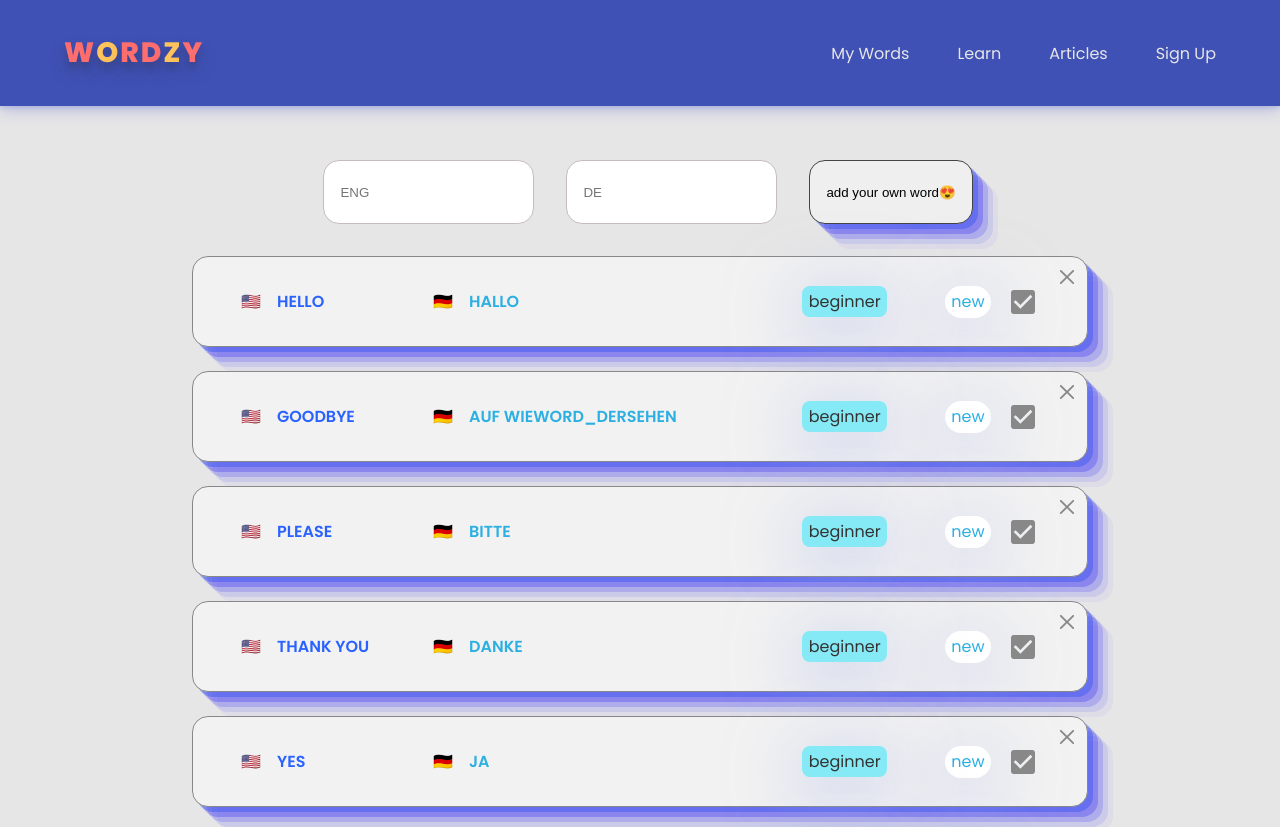
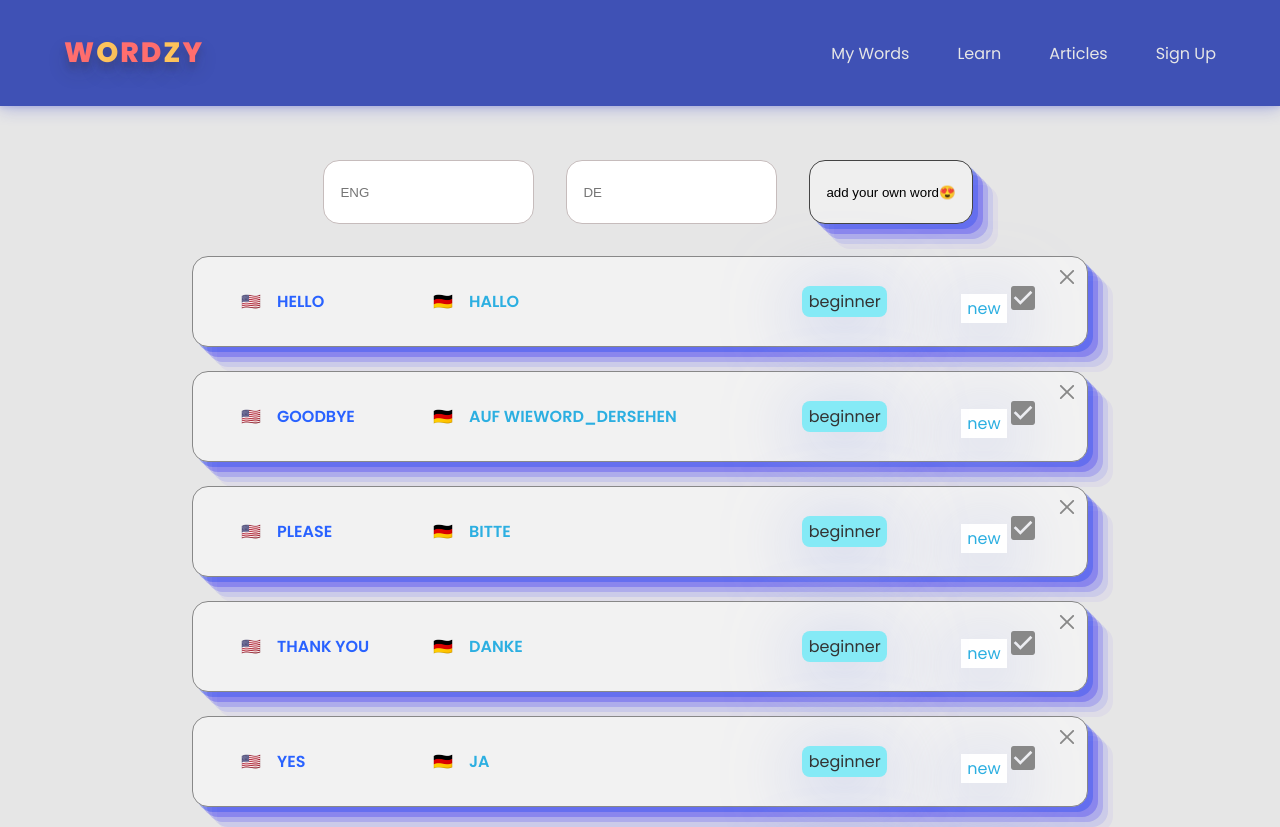
Before and after one commit to NataliaPnk/wordzy_app, a React (Create React App) app: page / in a window 1280 px wide. Shown: the top 827 px of the page. Built offline with nearby package versions, Linux system fonts and the light colour scheme.

Commit message:
added status

```diff
--- /dev/null
+++ b/src/components/ProgressStatus/index.jsx
@@ -0,0 +1,44 @@
+import React from "react";
+import { IoMdCheckbox } from "react-icons/io";
+import { useDispatch, useSelector } from "react-redux";
+import { changeStatusAction as changeWordStatusAction } from "../../store/reducers/wordsReducer";
+import { changeStatusAction as changeWordByLevelStatusAction } from "../../store/reducers/wordsByLevelReducer";
+
+export default function ProgressStatus({ id, type }) {
+  const dispatch = useDispatch();
+
+  const word = useSelector((state) =>
+    state.wordsByLevel.find((el) => el.id === id)
+  );
+
+  const progress = word.status === "false" ? "new" : "learned";
+
+  const checkStyle = {
+    color: word.status === "false" ? "#888888" : "#FFC45C",
+    width: "2rem",
+    height: "2rem",
+  };
+
+  const statusStyle = {
+    color: word.status === "false" ? "#2CAFE1" : "#333333",
+    backgroundColor: word.status === "false" ? "white" : "#FF6E6E",
+    boxShadow: "rgba(153, 167, 228, 0.56) 0px 12px 70px 4px",
+    padding: "0.2rem 0.4rem",
+    fontSize: "1rem",
+  };
+
+  const handleClick = () => {
+    if (type === "word") {
+      dispatch(changeWordStatusAction(id));
+    } else if (type === "wordByLevel") {
+      dispatch(changeWordByLevelStatusAction(id));
+    }
+  };
+
+  return (
+    <div>
+      <span style={statusStyle}>{progress}</span>
+      <IoMdCheckbox style={checkStyle} onClick={handleClick} />
+    </div>
+  );
+}
--- a/src/components/WordByLevelItem/index.jsx
+++ b/src/components/WordByLevelItem/index.jsx
@@ -2,8 +2,9 @@ import React from "react";
 import { useDispatch, useSelector } from "react-redux";
 import { changeLangAction } from "../../store/reducers/wordsByLevelReducer";
 import s from "../WordByLevelItem/index.module.css";
+import ProgressStatus from "../ProgressStatus";
 
-export default function WordByLevelItem({ id, style }) {
+export default function WordByLevelItem({ id }) {
   const dispatch = useDispatch();
 
   const word = useSelector((state) =>
@@ -19,6 +20,7 @@ export default function WordByLevelItem({ id, style }) {
   return (
     <div onClick={handleClick} className={s.item}>
       <p>{displayWord}</p>
+      <ProgressStatus type="wordByLevel" id={id} />
     </div>
   );
 }
--- a/src/components/WordByLevelItem/index.module.css
+++ b/src/components/WordByLevelItem/index.module.css
@@ -8,9 +8,19 @@
   background-color: #f2f2f2;
   height: 200px;
   font-size: 28px;
+  position: relative;
 
   box-shadow: rgba(3, 86, 230, 0.25) 0px 4px 8px -2px,
   rgba(9, 30, 66, 0.08) 0px 0px 0px 1px;
 
   flex: 0 0 100%; /*Each card takes 100% width of the container*/
 }
+
+.item > div {
+position: absolute;
+right: 1rem;
+bottom: 1rem;
+display: flex;
+align-items: center;
+gap: 1rem;
+}
--- a/src/components/WordItem/index.jsx
+++ b/src/components/WordItem/index.jsx
@@ -1,38 +1,17 @@
 import React from "react";
-import { IoMdCheckbox } from "react-icons/io";
 import { RxCross2 } from "react-icons/rx";
 import s from "../WordItem/index.module.css";
 import { useDispatch } from "react-redux";
-import {
-  changeStatusAction,
-  deleteWordAction,
-} from "../../store/reducers/wordsReducer";
+import { deleteWordAction } from "../../store/reducers/wordsReducer";
 import { motion } from "motion/react";
+import ProgressStatus from "../ProgressStatus";
 
 export default function WordItem({
   id,
   word_eng = "",
   word_de = "",
-  lang,
-  status,
   level = "",
 }) {
-  const progress = status === "false" ? "new" : "learned";
-
-  const checkStyle = {
-    color: status === "false" ? "#888888" : "#FFC45C",
-    width: "2rem",
-    height: "2rem",
-  };
-
-  const statusStyle = {
-    color: status === "false" ? "#2CAFE1" : "#333333",
-    backgroundColor: status === "false" ? "white" : "#FF6E6E",
-    boxShadow: "rgba(153, 167, 228, 0.56) 0px 12px 70px 4px",
-    padding: "0.2rem 0.4rem",
-    fontSize: "1rem",
-  };
-
   const levelStyle = {
     color: level === "beginner" ? "#333333" : "#F2F2F2",
     backgroundColor: level === "beginner" ? "#85EAF6" : "#6FCF97",
@@ -43,14 +22,6 @@ export default function WordItem({
   };
 
   const dispatch = useDispatch();
-
-  function handleDelete(e) {
-    e.stopPropagation();
-
-    if (window.confirm("Are you sure you want to delete this word?")) {
-      dispatch(deleteWordAction(id));
-    }
-  }
 
   return (
     <motion.div
@@ -75,16 +46,12 @@ export default function WordItem({
         </p>
       </div>
       <div>
-        <span style={statusStyle}>{progress}</span>
-        <IoMdCheckbox
-          style={checkStyle}
-          onClick={() => dispatch(changeStatusAction(id))}
-        />
+        <ProgressStatus type="word" id={id} />
       </div>
       {level && typeof level === "string" && level.trim() && (
         <p style={levelStyle}>{level}</p>
       )}
-      <RxCross2 onClick={(e) => handleDelete(e)} />
+      <RxCross2 onClick={() => dispatch(deleteWordAction(id))} />
     </motion.div>
   );
 }
--- a/src/components/WordItem/index.module.css
+++ b/src/components/WordItem/index.module.css
@@ -12,9 +12,6 @@
   box-shadow: rgba(46, 75, 240, 0.4) 5px 5px, rgba(53, 46, 240, 0.3) 10px 10px,
     rgba(59, 46, 240, 0.2) 15px 15px, rgba(46, 53, 240, 0.1) 20px 20px,
     rgba(82, 46, 240, 0.05) 25px 25px;
-
-
-
 }
 
 .item:hover {
--- /dev/null
+++ b/src/context.js
@@ -0,0 +1,3 @@
+import { createContext } from "react";
+
+export const Context = createContext();
--- a/src/pages/MyWordsPage/index.jsx
+++ b/src/pages/MyWordsPage/index.jsx
@@ -9,7 +9,7 @@ export default function MyWordsPage() {
   return (
     <div>
       <AddWordForm />
-      <WordsContainer words={wordsState} />
+      <WordsContainer words={wordsState} progressStyle={true} />
     </div>
   );
 }
--- a/src/pages/WordsByLevelPage/index.jsx
+++ b/src/pages/WordsByLevelPage/index.jsx
@@ -7,7 +7,7 @@ export default function WordsByLevelPage() {
 
   return (
     <div className={s.wrapper}>
-      <WordsByLevelContainer />
+      <WordsByLevelContainer progressStyle={true} />
     </div>
   );
 }
--- a/src/store/reducers/wordsByLevelReducer.js
+++ b/src/store/reducers/wordsByLevelReducer.js
@@ -1,11 +1,19 @@
 import { wordsData } from "../../data/wordsData";
 
 const CHANGE_LANG = "CHANGE_LANG";
+const CHANGE_STATUS = "CHANGE_STATUS";
+
 
 export const changeLangAction = (word_id) => ({
   type: CHANGE_LANG,
   payload: word_id,
 });
+
+export const changeStatusAction = (word_id) => ({
+  type: CHANGE_STATUS,
+  payload: word_id,
+});
+
 
 export const wordsByLevelReducer = (state = wordsData, action) => {
   if (action.type === CHANGE_LANG) {
@@ -14,6 +22,10 @@ export const wordsByLevelReducer = (state = wordsData, action) => {
         ? { ...el, lang: el.lang === "eng" ? "de" : "eng" }
         : el
     );
+  } else if (action.type === CHANGE_STATUS) {
+    const target = state.find((el) => el.id === action.payload);
+    target.status = target.status === "false" ? "true" : "false";
+    return [...state];
   }
   return state;
 };
--- a/src/store/reducers/wordsReducer.js
+++ b/src/store/reducers/wordsReducer.js
@@ -11,7 +11,7 @@ export const deleteWordAction = (word_id) => ({
 
 export const addWordAction = (new_word) => ({
   type: ADD_WORD,
-  payload: new_word
+  payload: new_word,
 });
 
 export const changeStatusAction = (word_id) => ({
```
